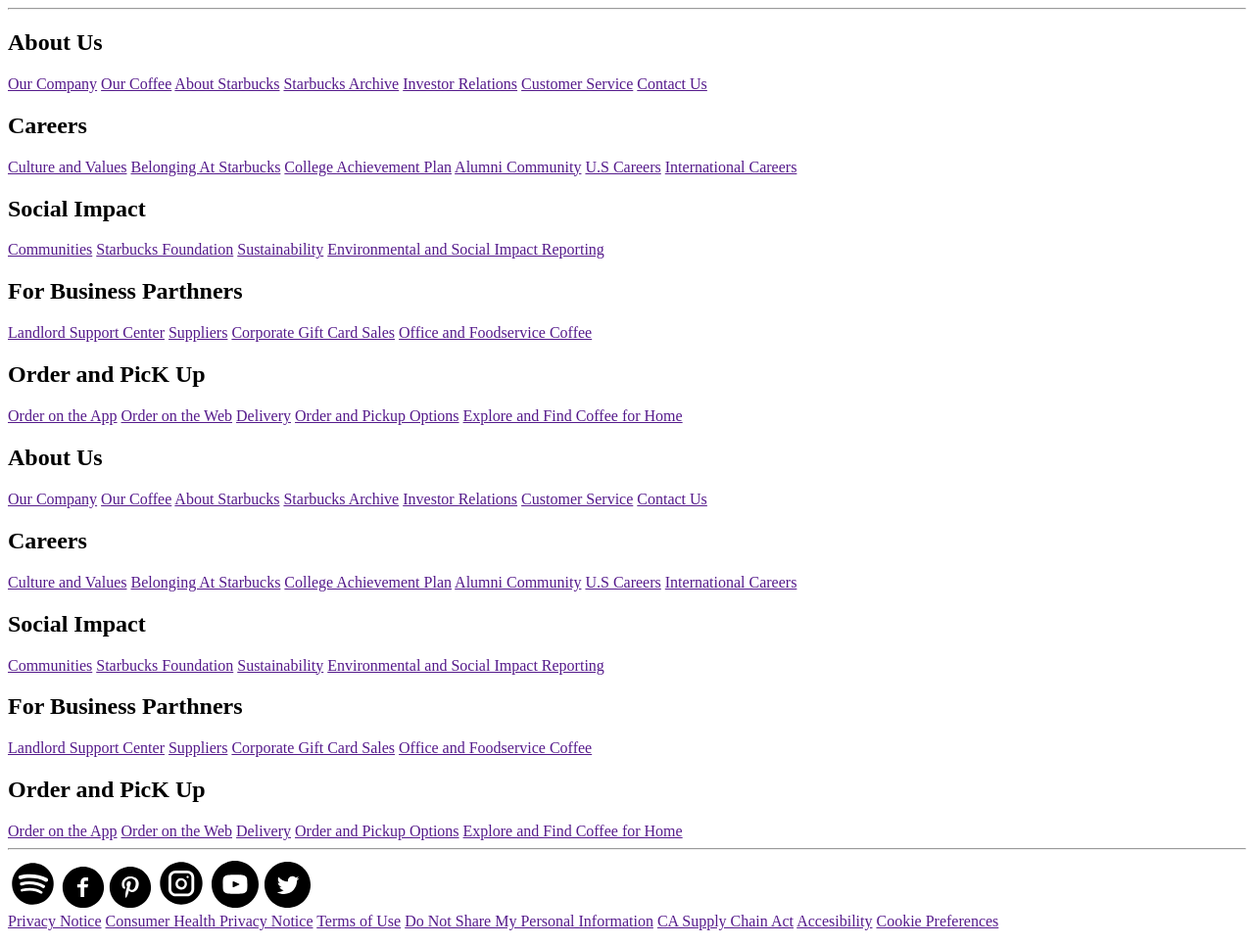
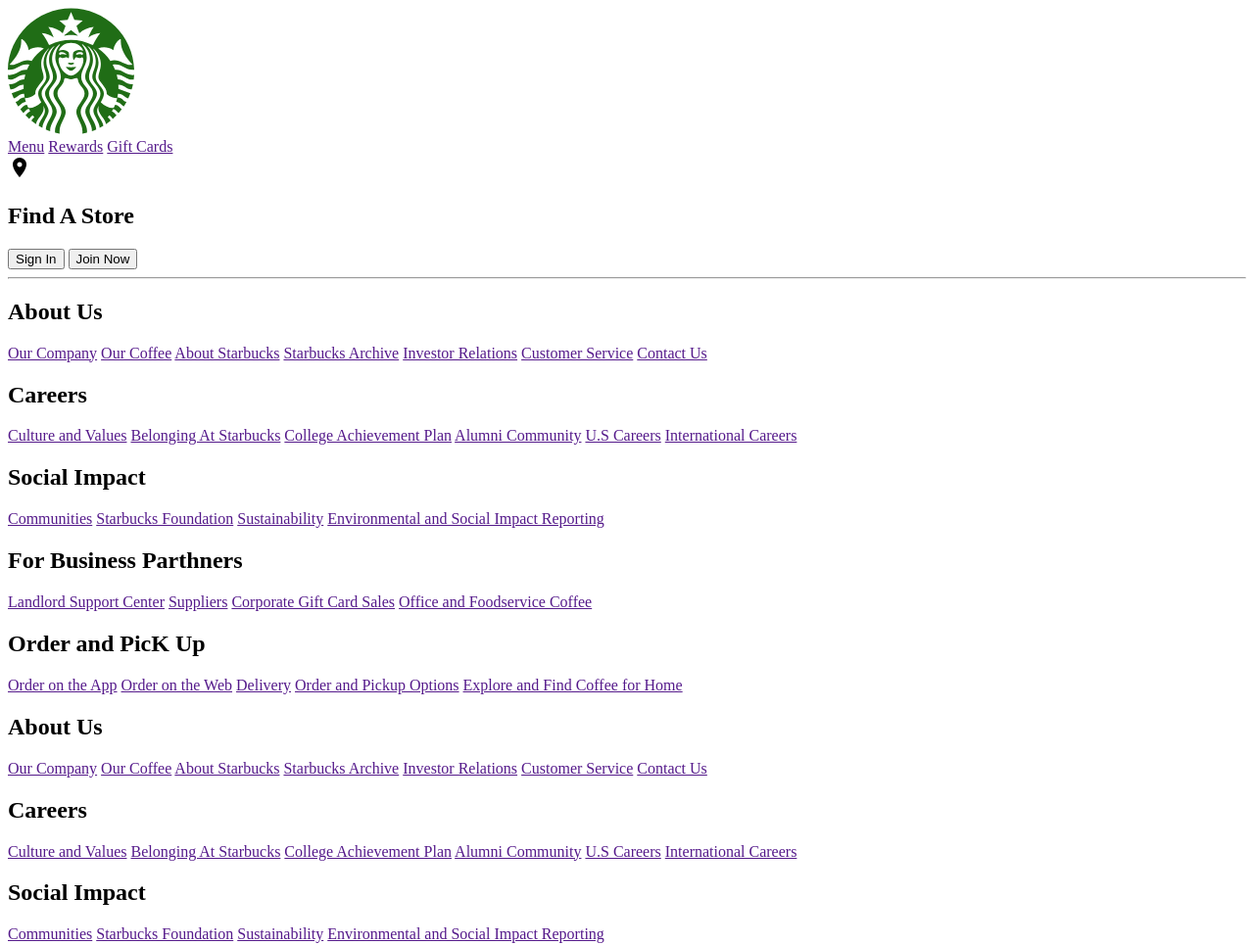
Before and after one commit to Tundoor/Starbucks-Homepage-Duplicate, a plain HTML site: page index.html in a window 1280 px wide. Shown: the top 965 px of the page at 98% size. Drawn offline with Linux system fonts and the light colour scheme; a script that the page names is missing.

Commit message:
Added HTML for navigation

```diff
--- a/index.html
+++ b/index.html
@@ -13,7 +13,26 @@
 
 </head>
 <body>
-    <header></header>
+    <nav>
+       <div class="logo-div">
+        <img src="./Assets/simple-icons_starbucks.svg" class="logo" alt="Starbucks Logo" aria-label="Image of Starbucks Logo">
+       </div>
+       <div class="nav-links-logo">
+         <a href="">Menu</a>
+         <a href="">Rewards</a>
+         <a href="">Gift Cards</a>
+       </div>
+       <div class="action-links-logo">
+         <div class="location-div">
+          <img src="./socialLinks/mdi_location.svg">
+          <h1>Find A Store</h1>
+         </div>
+         <div class="buttuns-div">
+            <button class="sign-in-btn">Sign In</button>
+            <button class="join-now-btn">Join Now</button>
+         </div>
+       </div>
+    </nav>
     <main></main>
     <hr>
     <footer>
```
Also changed, not shown: socialLinks/mdi_location.svg (added).
